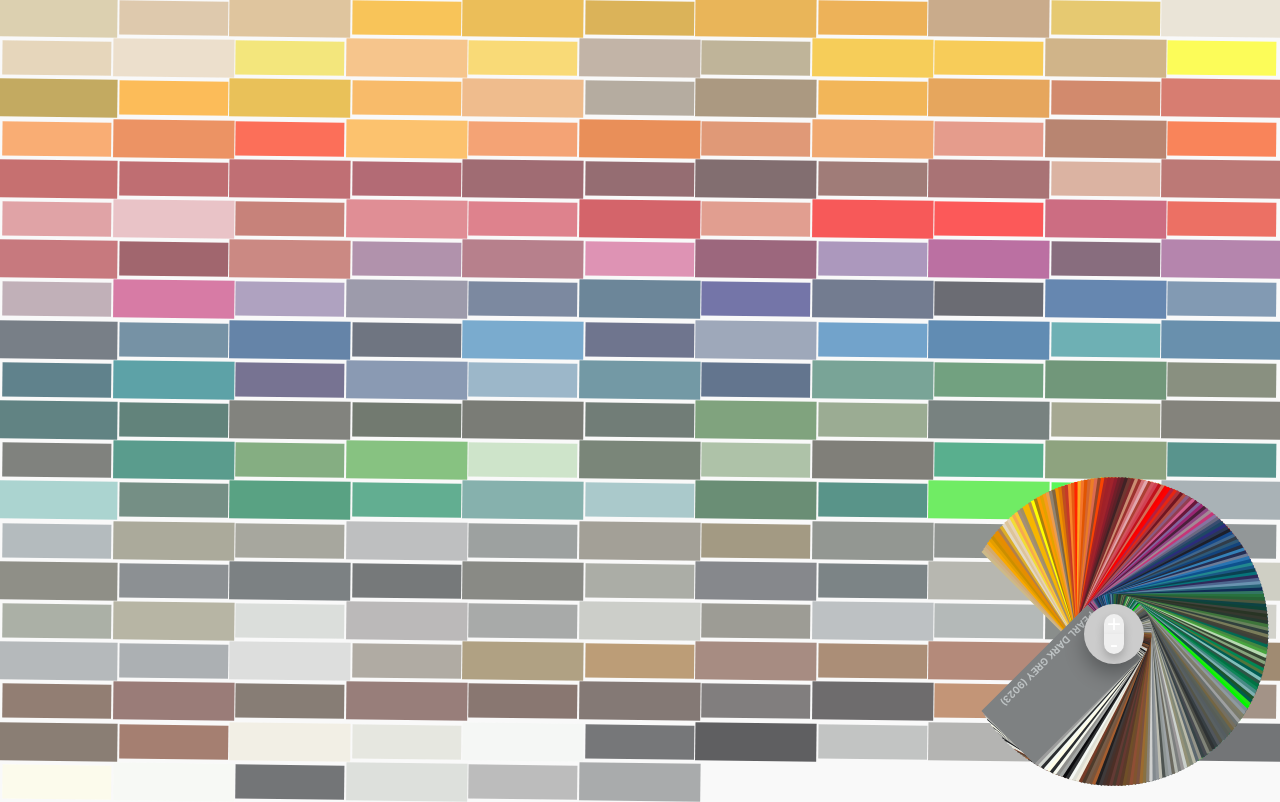
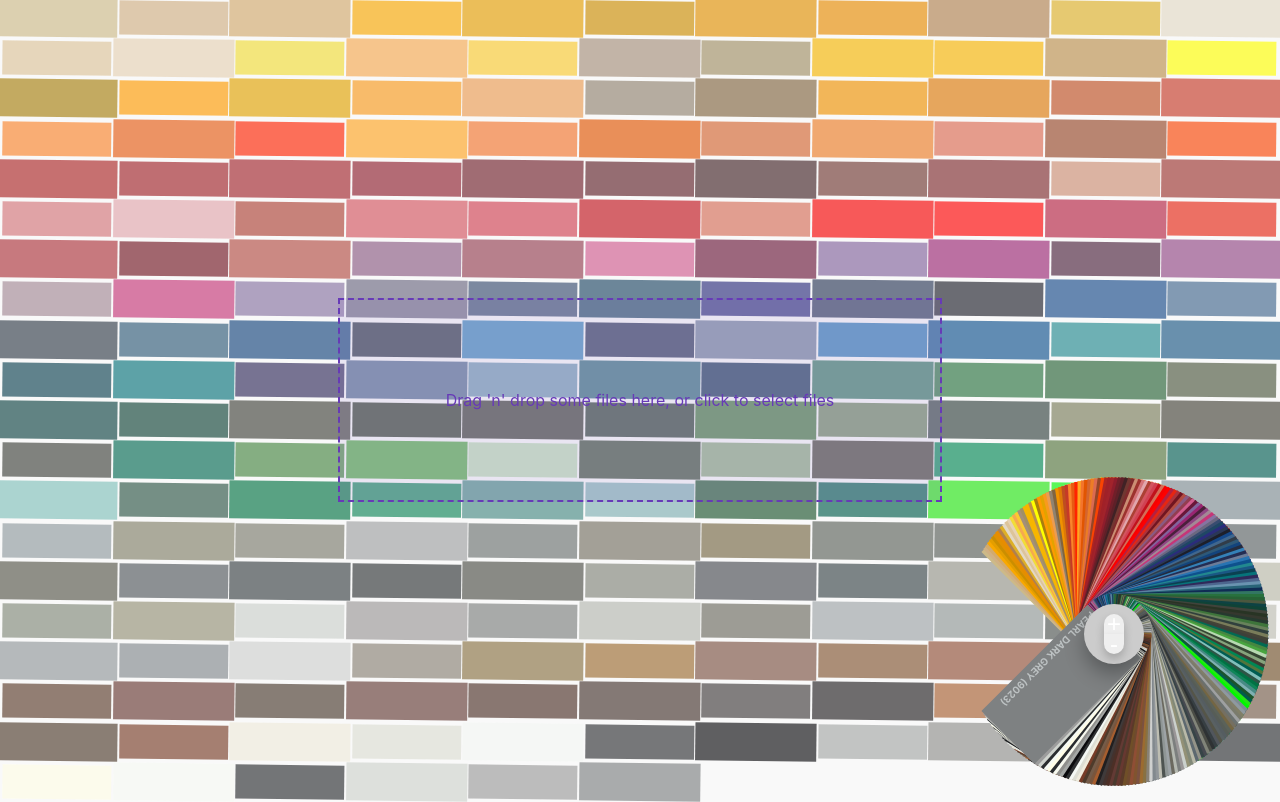
Before and after one commit to jedluk/img2palette, a React (Vite) app: page / in a window 1280 px wide. Built offline with nearby package versions, Linux system fonts and the light colour scheme.

Commit message:
Add dropzone

```diff
--- a/package.json
+++ b/package.json
@@ -16,7 +16,8 @@
   "license": "ISC",
   "dependencies": {
     "react": "^19.0.0",
-    "react-dom": "^19.0.0"
+    "react-dom": "^19.0.0",
+    "react-dropzone": "^14.3.5"
   },
   "devDependencies": {
     "@eslint/js": "^9.17.0",
--- a/src/App.tsx
+++ b/src/App.tsx
@@ -3,6 +3,7 @@ import { useEffect, useState } from 'react'
 import { adjustColorBrightness } from './lib/color'
 import { PALLETE } from './lib/ral'
 import { Background } from './Background'
+import { Dropzone } from './Dropzone'
 
 function App() {
   const [spread, setSpread] = useState(270)
@@ -24,6 +25,7 @@ function App() {
   return (
     <>
       <Background />
+      <Dropzone />
       <div className="ral-pallette">
         <div className="center-circle">
           <button onClick={() => setSpread(spread + 10)}>+</button>
--- /dev/null
+++ b/src/Dropzone.module.css
@@ -0,0 +1,65 @@
+.dropzone {
+    position: absolute;
+    top: 50%;
+    left: 50%;
+    transform: translate(-50%, -50%);
+    width: 80%;
+    max-width: 600px;
+    height: 200px;
+    border: 2px dashed #673ab7;
+    background-color: rgba(103, 58, 183, 0.1);
+    display: flex;
+    align-items: center;
+    justify-content: center;
+    text-align: center;
+    color: #673ab7;
+    font-size: 16px;
+    transition: background-color 0.3s ease, border-color 0.3s ease;
+}
+
+.dropzone.active {
+    background-color: rgba(103, 58, 183, 0.3);
+    border-color: #311b92;
+}
+
+.pacmanContainer {
+    position: relative;
+    display: flex;
+    align-items: center;
+    justify-content: center;
+}
+
+.pacman {
+    width: 50px;
+    height: 50px;
+    position: absolute;
+    animation: pacman-rotate 0.2s infinite ease-in-out;
+}
+
+.pacmanContainer.right {
+    transform: rotate(0deg);
+}
+
+.pacmanContainer.left {
+    transform: rotate(180deg);
+}
+
+.pacmanContainer.up {
+    transform: rotate(-90deg);
+}
+
+.pacmanContainer.down {
+    transform: rotate(90deg);
+}
+
+@keyframes pacman-rotate {
+
+    0%,
+    100% {
+        transform: rotateZ(0deg);
+    }
+
+    50% {
+        transform: rotateZ(70deg);
+    }
+}
--- /dev/null
+++ b/src/Dropzone.tsx
@@ -0,0 +1,74 @@
+import { useCallback, useState, useRef, useEffect } from 'react'
+import { useDropzone } from 'react-dropzone'
+import styles from './Dropzone.module.css'
+import Pacman from './assets/pacman.svg'
+
+export function Dropzone() {
+  const [hoverDirection, setHoverDirection] = useState<string>('')
+  const dropzoneRef = useRef<HTMLDivElement>(null)
+  const [dropzoneRect, setDropzoneRect] = useState<DOMRect | null>(null)
+
+  useEffect(() => {
+    if (dropzoneRef.current) {
+      setDropzoneRect(dropzoneRef.current.getBoundingClientRect())
+    }
+  }, [])
+
+  const onDrop = useCallback((acceptedFiles: File[]) => {
+    acceptedFiles.forEach((file) => {
+      const reader = new FileReader()
+
+      reader.onabort = () => console.log('file reading was aborted')
+      reader.onerror = () => console.log('file reading has failed')
+      reader.onload = () => {
+        const binaryStr = reader.result
+        console.log(binaryStr)
+      }
+      reader.readAsArrayBuffer(file)
+    })
+  }, [])
+
+  const updateHoverDirection = (event: React.DragEvent<HTMLElement>) => {
+    const { clientX, clientY } = event
+    if (!dropzoneRect) return
+
+    const centerX = dropzoneRect.left + dropzoneRect.width / 2
+    const centerY = dropzoneRect.top + dropzoneRect.height / 2
+    const angle =
+      Math.atan2(clientY - centerY, clientX - centerX) * (180 / Math.PI)
+
+    if (angle >= -45 && angle <= 45) {
+      setHoverDirection('right')
+    } else if (angle > 45 && angle < 135) {
+      setHoverDirection('down')
+    } else if (angle >= 135 || angle <= -135) {
+      setHoverDirection('left')
+    } else {
+      setHoverDirection('up')
+    }
+  }
+
+  const { getRootProps, getInputProps, isDragActive } = useDropzone({
+    onDrop,
+    onDragEnter: updateHoverDirection,
+    onDragOver: updateHoverDirection,
+    onDragLeave: () => setHoverDirection(''),
+  })
+
+  return (
+    <div
+      {...getRootProps()}
+      ref={dropzoneRef}
+      className={`${styles.dropzone} ${isDragActive ? styles.active : ''}`}
+    >
+      <input {...getInputProps()} />
+      {isDragActive ? (
+        <div className={`${styles.pacmanContainer} ${styles[hoverDirection]}`}>
+          <img src={Pacman} className={styles.pacman} alt="Pacman" />
+        </div>
+      ) : (
+        <p>Drag 'n' drop some files here, or click to select files</p>
+      )}
+    </div>
+  )
+}
```
Also changed, not shown: src/assets/pacman.svg (added), 1 other file (tests, documents, lock files or other folders).
